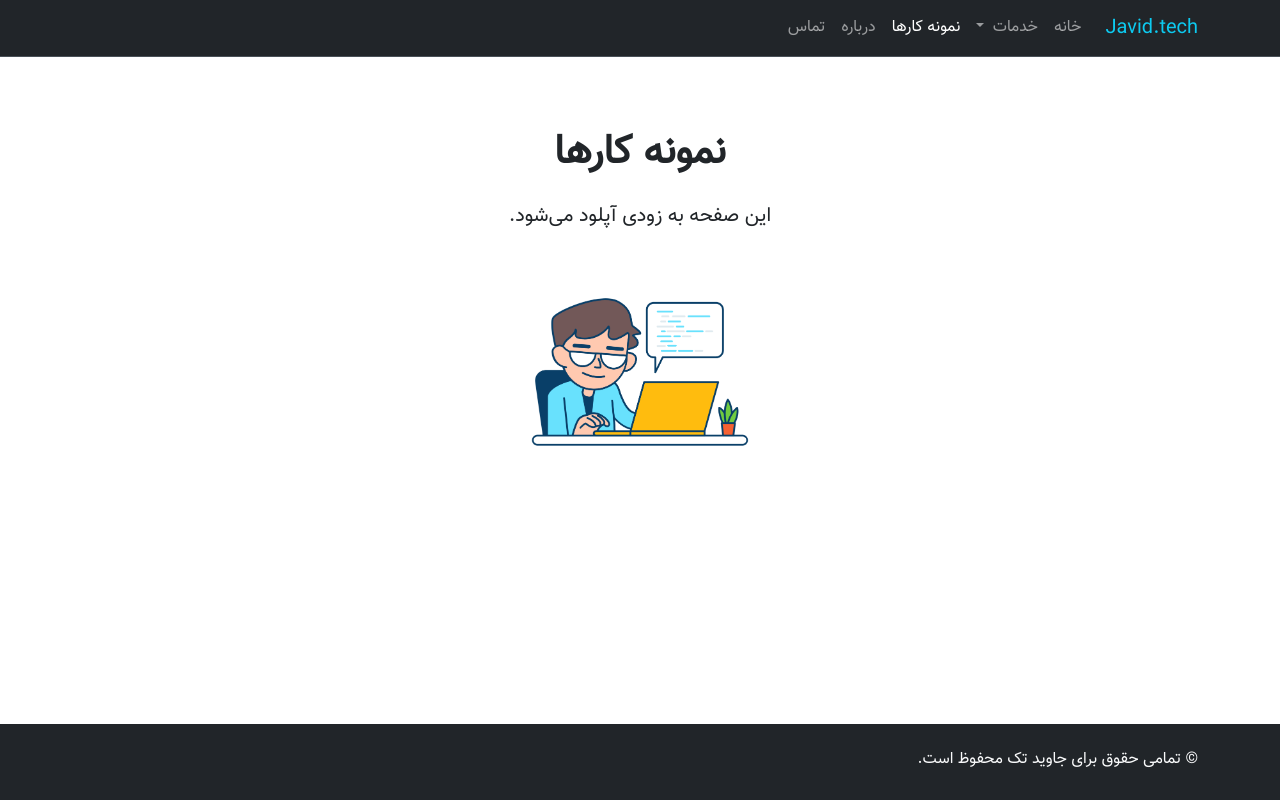
After one commit to amirhossein-javid/javid.tech, a Django app: page /portfolio/ in a window 1280 px wide. The commit adds this page. Run offline with Django 5.2, Linux system fonts and the light colour scheme.

Commit message:
feat: create portfolio

```diff
--- a/pages/templates/pages/about.html
+++ b/pages/templates/pages/about.html
@@ -38,7 +38,7 @@
                 به دنبال کار روی پروژه‌های بزرگ و آینده دار، گسترش تیم خودم و انجام کارهایی هستم که در دنیای دیجیتال
                 تأثیرگذار باشن.
             </p>
-            <a href="#" class="btn btn-outline-primary me-2">دیدن نمونه کارها</a>
+            <a href="{% url 'portfolio' %}" class="btn btn-outline-primary me-2">نمونه کارها</a>
             <a href="{% url 'contact' %}" class="btn btn-outline-primary">تماس</a>
         </div>
         <div class="col-md-6">
--- /dev/null
+++ b/pages/templates/pages/portfolio.html
@@ -0,0 +1,18 @@
+{% extends "base.html" %}
+{% load static %}
+
+{% block description %}
+صفحه نمونه کارهای امیرحسین جاوید. پروژه‌های طراحی سایت و سئو به زودی در این صفحه بارگذاری خواهند شد.
+{% endblock %}
+
+{% block title %}نمونه کارها | به زودی{% endblock %}
+
+{% block content %}
+<div class="container text-center my-5">
+    <h1 class="mb-4 fw-bold">نمونه کارها</h1>
+    <p class="lead">
+        این صفحه به زودی آپلود می‌شود.
+    </p>
+    <img class="img-fluid" loading="lazy" style="max-width: 250px;" src="{% static 'images/coding-4-21.png' %}" alt="نمونه کارهای امیرحسین جاوید">
+</div>
+{% endblock %}
--- a/pages/urls.py
+++ b/pages/urls.py
@@ -1,11 +1,12 @@
 from django.urls import path
 
-from .views import HomeView, ServicesWebDevelopmentView, ServicesSeoView, AboutView, ContactView
+from .views import HomeView, ServicesWebDevelopmentView, ServicesSeoView, PortfolioView, AboutView, ContactView
 
 urlpatterns = [
     path("", HomeView.as_view(), name="home"),
     path("services-web-development/", ServicesWebDevelopmentView.as_view(), name="services-web-development"),
     path("services-seo/", ServicesSeoView.as_view(), name="services-seo"),
+    path('portfolio/', PortfolioView.as_view(), name='portfolio'),
     path("about/", AboutView.as_view(), name="about"),
     path('contact/', ContactView.as_view(), name='contact'),
 ]
--- a/pages/views.py
+++ b/pages/views.py
@@ -16,6 +16,10 @@ class ServicesSeoView(TemplateView):
     template_name = "pages/services_seo.html"
 
 
+class PortfolioView(TemplateView):
+    template_name = "pages/portfolio.html"
+
+
 class AboutView(TemplateView):
     template_name = "pages/about.html"
 
--- a/templates/base.html
+++ b/templates/base.html
@@ -45,7 +45,8 @@
                             </ul>
                         </li>
                         <li class="nav-item">
-                            <a class="nav-link" href="#">نمونه کارها</a>
+                            <a class="nav-link {% if request.path == '/portfolio/' %}active{% endif %}"
+                                href="{% url 'portfolio' %}">نمونه کارها</a>
                         </li>
                         <li class="nav-item">
                             <a class="nav-link {% if request.path == '/about/' %}active{% endif %}"
```
Also changed, not shown: static/images/coding-4-21.png (added).
